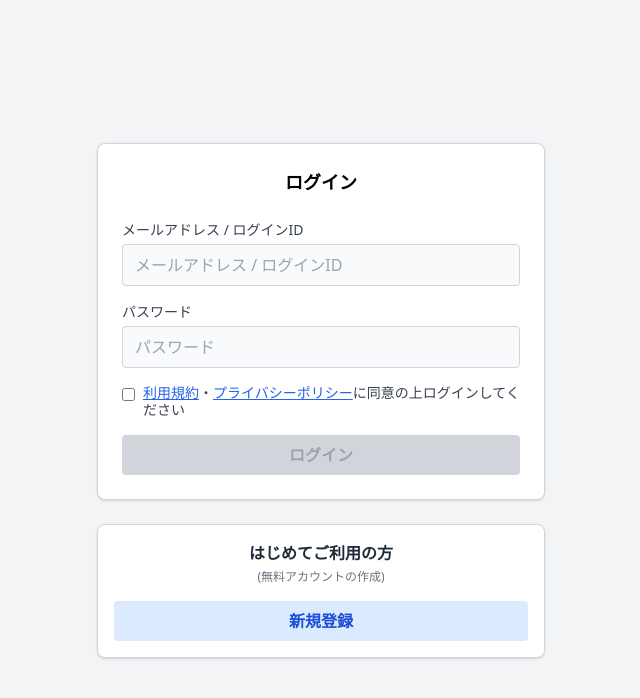
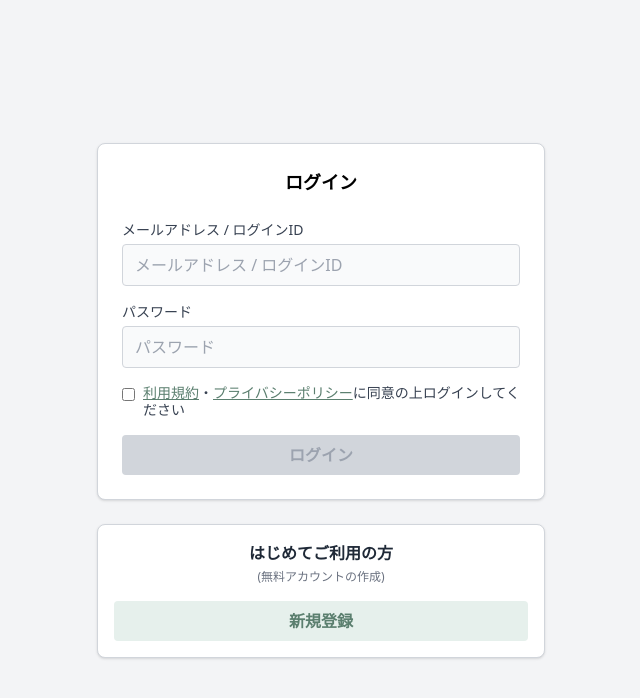
Before and after one commit to teishito/step4-richconnections-front, a Next.js app: page /login in a window 1280 px wide. Shown: the top 698 px of the page, without its empty margins (319-959 px from the left). Built offline with nearby package versions, Linux system fonts and the light colour scheme.

Commit message:
Update Login.jsx

```diff
--- a/components/Login.jsx
+++ b/components/Login.jsx
@@ -40,7 +40,7 @@ export default function Login() {
             placeholder="メールアドレス / ログインID"
             value={email}
             onChange={(e) => setEmail(e.target.value)}
-            className="w-full border border-gray-300 rounded px-3 py-2 bg-gray-50 focus:outline-none focus:ring-2 focus:ring-blue-400"
+            className="w-full border border-gray-300 rounded px-3 py-2 bg-gray-50 focus:outline-none focus:ring-2 focus:ring-[#5B7F6F]"
             required
           />
         </div>
@@ -52,7 +52,7 @@ export default function Login() {
             placeholder="パスワード"
             value={password}
             onChange={(e) => setPassword(e.target.value)}
-            className="w-full border border-gray-300 rounded px-3 py-2 bg-gray-50 focus:outline-none focus:ring-2 focus:ring-blue-400"
+            className="w-full border border-gray-300 rounded px-3 py-2 bg-gray-50 focus:outline-none focus:ring-2 focus:ring-[#5B7F6F]"
             required
           />
         </div>
@@ -67,8 +67,8 @@ export default function Login() {
             className="mt-1"
           />
           <label htmlFor="agree" className="leading-tight">
-            <span className="text-blue-600 underline cursor-pointer">利用規約</span>・
-            <span className="text-blue-600 underline cursor-pointer">プライバシーポリシー</span>
+            <span className="text-[#5B7F6F] underline cursor-pointer">利用規約</span>・
+            <span className="text-[#5B7F6F] underline cursor-pointer">プライバシーポリシー</span>
             に同意の上ログインしてください
           </label>
         </div>
@@ -76,11 +76,11 @@ export default function Login() {
         <button
           type="submit"
           disabled={!agreed}
-          className={`w-full py-2 rounded font-semibold ${
+          className={`w-full py-2 rounded font-semibold transition ${
             agreed
-              ? "bg-blue-600 text-white hover:bg-blue-700"
+              ? "bg-[#5B7F6F] text-white hover:opacity-90"
               : "bg-gray-300 text-gray-400 cursor-not-allowed"
-          } transition`}
+          }`}
         >
           ログイン
         </button>
@@ -91,7 +91,7 @@ export default function Login() {
         <h3 className="font-semibold text-gray-800 text-md mb-1">はじめてご利用の方</h3>
         <p className="text-xs text-gray-500 mb-4">(無料アカウントの作成)</p>
         <Link href="/signup">
-          <button className="w-full bg-blue-100 text-blue-700 font-semibold py-2 rounded hover:bg-blue-200 transition">
+          <button className="w-full bg-[#E6F0EC] text-[#5B7F6F] font-semibold py-2 rounded hover:opacity-90 transition">
             新規登録
           </button>
         </Link>
```
